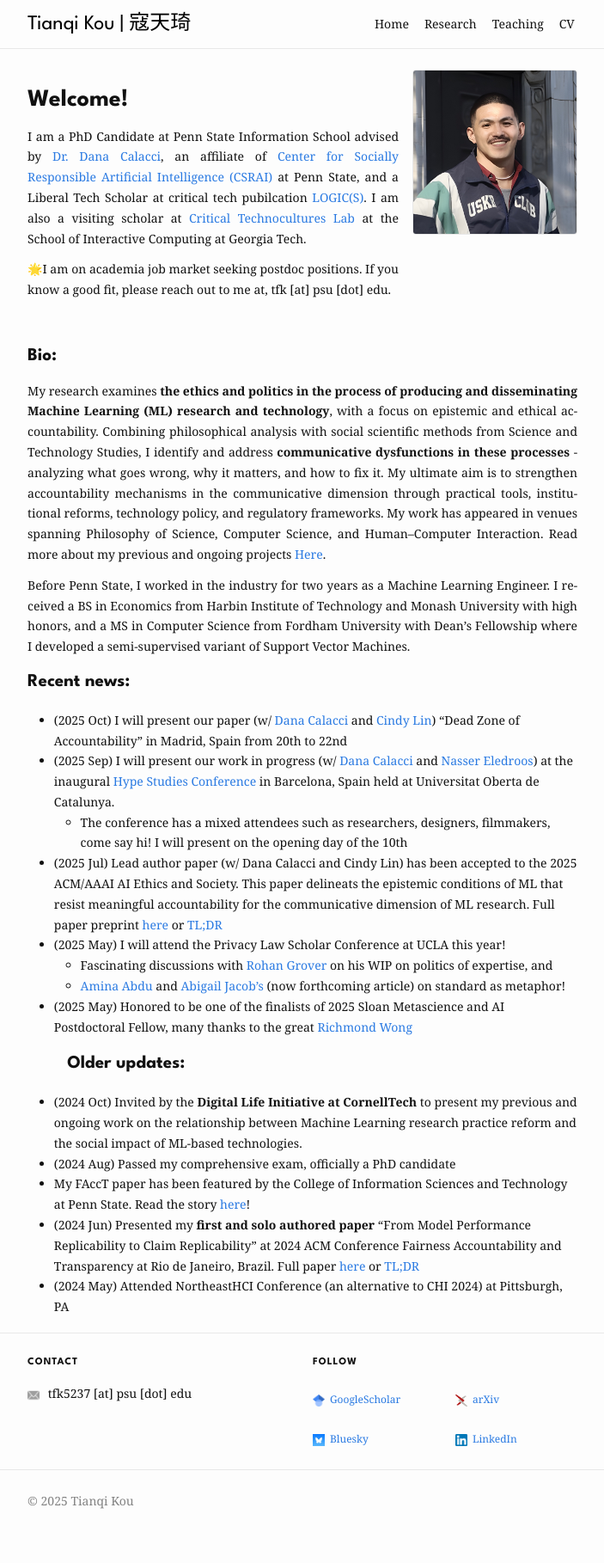
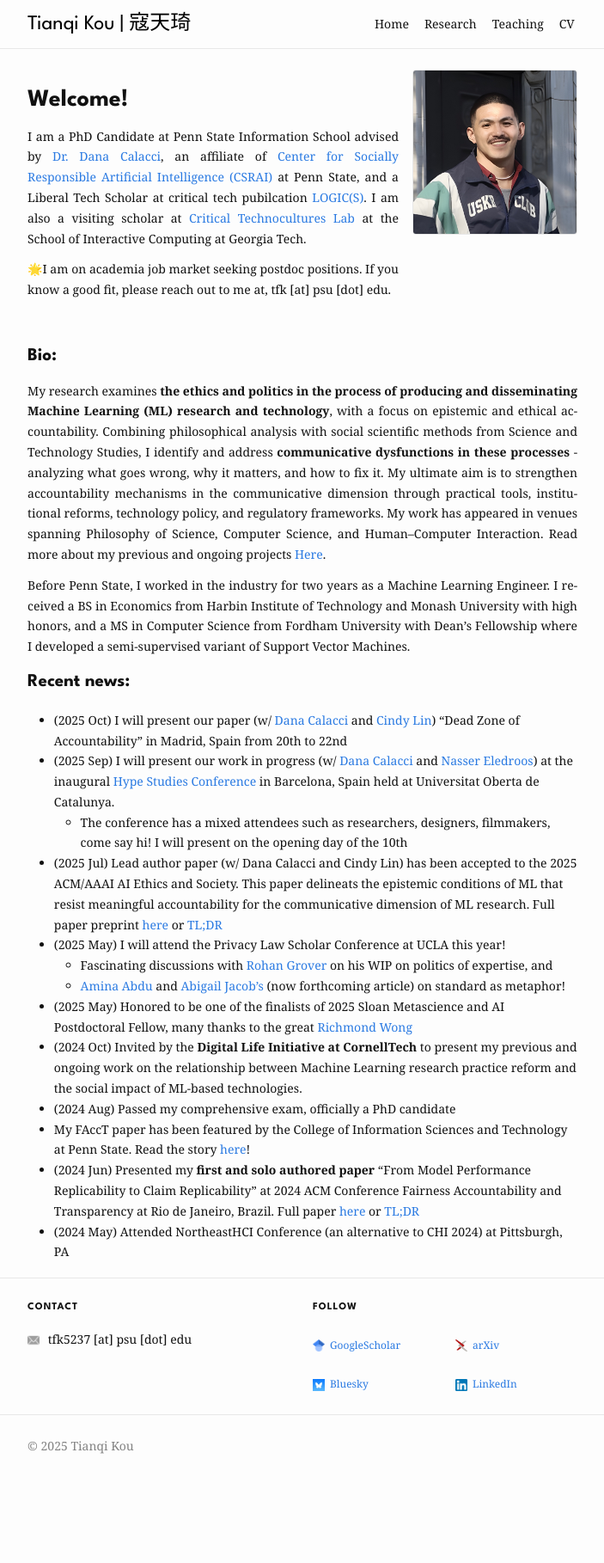
Before and after one commit to koutianqi/koutianqi.github.io, a Jekyll site: the page built from index.markdown, in a window 1280 px wide. Shown: the whole page at 86% size, without its empty margins (288-991 px from the left). Built offline with Jekyll 4.4.1, drawn with Linux system fonts in a browser that asks for light colours; after the commit the page ends 1754 px from its top, so only the background shows below that.

Commit message:
Update index.markdown

```diff
--- a/index.markdown
+++ b/index.markdown
@@ -33,15 +33,8 @@ Before Penn State, I worked in the industry for two years as a Machine Learning
   - Fascinating discussions with [Rohan Grover](https://www.rohangrover.org) on his WIP on politics of expertise, and
   - [Amina Abdu](https://aminaxabdu.github.io) and [Abigail Jacob's](https://azjacobs.com) (now forthcoming article) on standard as metaphor!
 - (2025 May) Honored to be one of the finalists of 2025 Sloan Metascience and AI Postdoctoral Fellow, many thanks to the great [Richmond Wong](https://richmondywong.com)
-
-{: .news-list}
-
-## Older updates:
-
 - (2024 Oct) Invited by the **Digital Life Initiative at CornellTech** to present my previous and ongoing work on the relationship between Machine Learning research practice reform and the social impact of ML-based technologies.
 - (2024 Aug) Passed my comprehensive exam, officially a PhD candidate
 - My FAccT paper has been featured by the College of Information Sciences and Technology at Penn State. Read the story [here](https://ist.psu.edu/news/claim-replicability-may-help-prevent-harms-caused-by-ml)!
 - (2024 Jun) Presented my **first and solo authored paper** "From Model Performance Replicability to Claim Replicability" at 2024 ACM Conference Fairness Accountability and Transparency at Rio de Janeiro, Brazil. Full paper [here](https://arxiv.org/pdf/2404.13131?) or [TL;DR](https://x.com/koutianqi1/status/1782586574850449812)
 - (2024 May) Attended NortheastHCI Conference (an alternative to CHI 2024) at Pittsburgh, PA
-
-{: .news-list}
```
